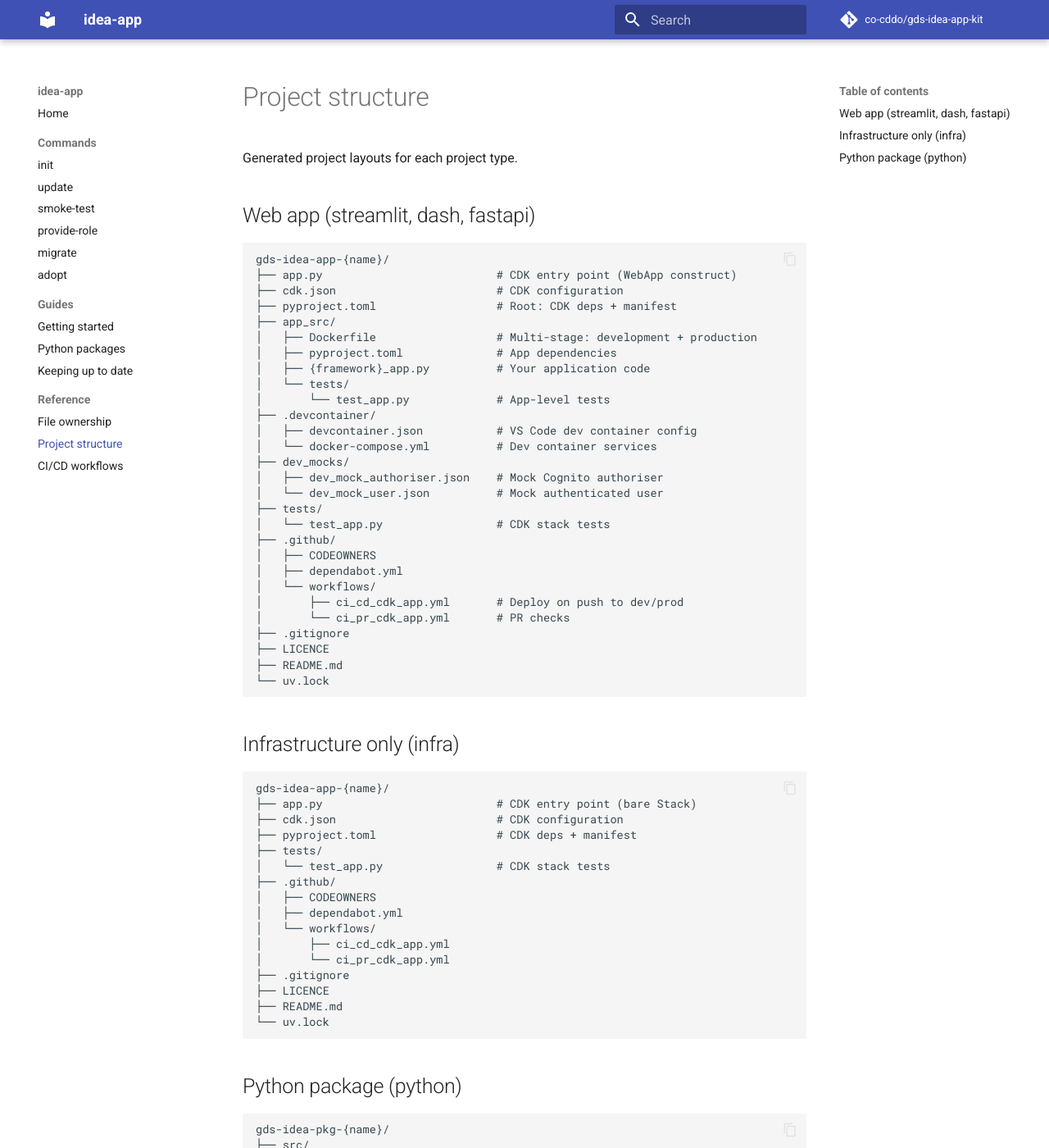
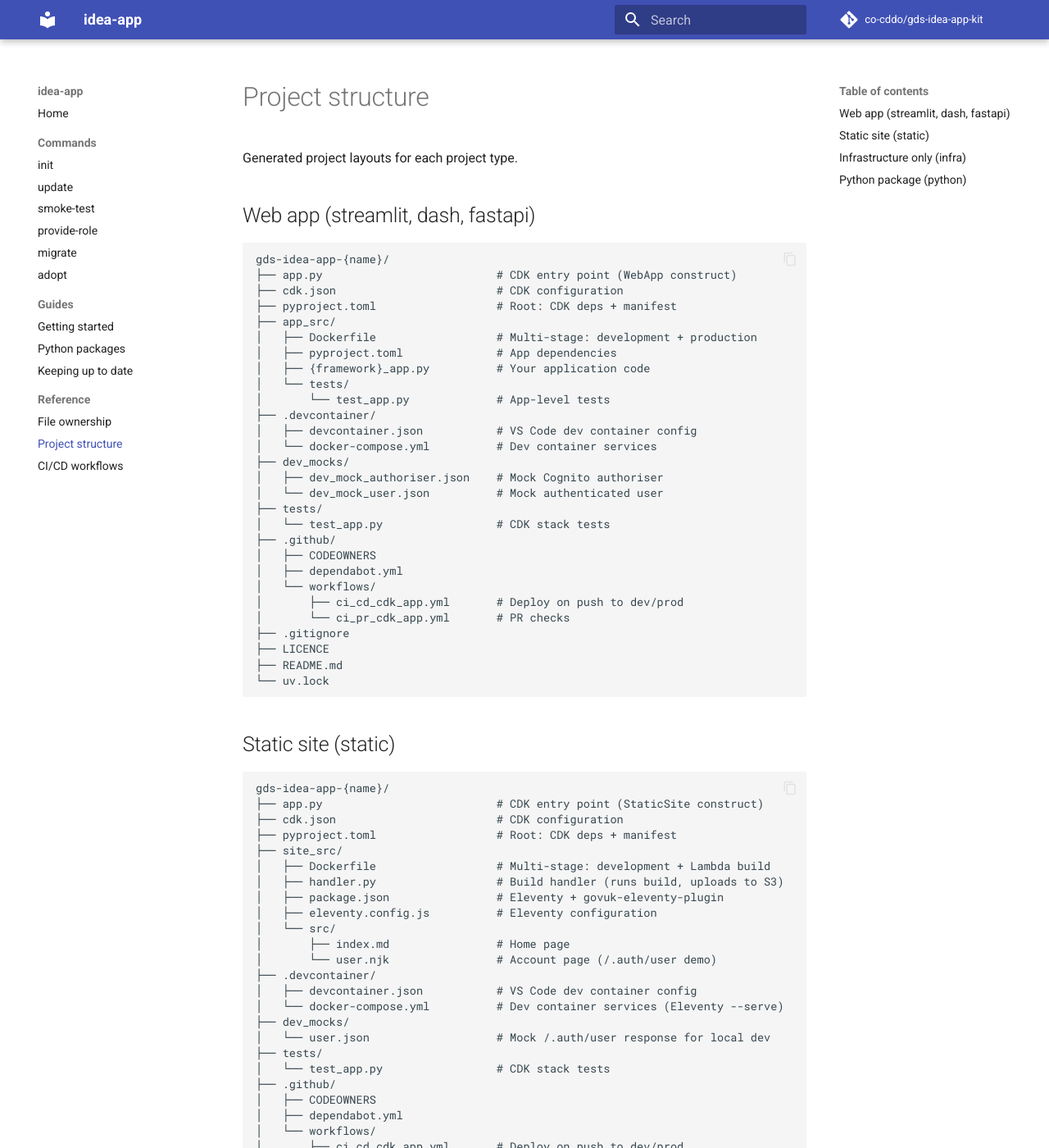
Before and after one commit to co-cddo/gds-idea-app-kit, an MkDocs documentation site: the page built from docs/reference/project-structure.md, in a window 1280 px wide and 1400 px high. Shown: the whole window at 82% size. Built offline with MkDocs 1.6.1 and Material for MkDocs 9.7.7, drawn with Linux system fonts in a browser that asks for light colours; comment, search, counter and statistics services are not loaded.

Commit message:
feat: smoke-test support for static sites + docs coverage
smoke-test:
- Add 'static': '/' to HEALTH_PATHS so 'idea-app smoke-test' works for
  static site projects. Builds and runs the development Docker target
  (same one the devcontainer uses, since there's no 'production'
  container for static sites) and checks the site root returns 200.
- Build message now says 'development' for static sites instead of the
  misleading 'production' (there is no production Docker stage).
- 2 new tests covering the static health path and build message.

docs:
- docs/commands/init.md: document the static project type
- docs/commands/smoke-test.md: document static site behaviour and the
  build-target dry run recommended for full pre-deploy confidence
- docs/reference/file-ownership.md: managed vs user-owned files for
  static site projects
- docs/reference/project-structure.md: generated project layout for
  static sites
- README.md: mention static as a project type option

280 tests passing. mkdocs build --strict succeeds.

````diff
--- a/docs/reference/project-structure.md
+++ b/docs/reference/project-structure.md
@@ -21,6 +21,40 @@ gds-idea-app-{name}/
 ├── dev_mocks/
 │   ├── dev_mock_authoriser.json    # Mock Cognito authoriser
 │   └── dev_mock_user.json          # Mock authenticated user
+├── tests/
+│   └── test_app.py                 # CDK stack tests
+├── .github/
+│   ├── CODEOWNERS
+│   ├── dependabot.yml
+│   └── workflows/
+│       ├── ci_cd_cdk_app.yml       # Deploy on push to dev/prod
+│       └── ci_pr_cdk_app.yml       # PR checks
+├── .gitignore
+├── LICENCE
+├── README.md
+└── uv.lock
+```
+
+## Static site (static)
+
+```
+gds-idea-app-{name}/
+├── app.py                          # CDK entry point (StaticSite construct)
+├── cdk.json                        # CDK configuration
+├── pyproject.toml                  # Root: CDK deps + manifest
+├── site_src/
+│   ├── Dockerfile                  # Multi-stage: development + Lambda build
+│   ├── handler.py                  # Build handler (runs build, uploads to S3)
+│   ├── package.json                # Eleventy + govuk-eleventy-plugin
+│   ├── eleventy.config.js          # Eleventy configuration
+│   └── src/
+│       ├── index.md                # Home page
+│       └── user.njk                # Account page (/.auth/user demo)
+├── .devcontainer/
+│   ├── devcontainer.json           # VS Code dev container config
+│   └── docker-compose.yml          # Dev container services (Eleventy --serve)
+├── dev_mocks/
+│   └── user.json                   # Mock /.auth/user response for local dev
 ├── tests/
 │   └── test_app.py                 # CDK stack tests
 ├── .github/
````
Also changed, not shown: README.md (+3 -3 lines), docs/commands/init.md (+24 -1 lines), docs/commands/smoke-test.md (+21 -4 lines), docs/reference/file-ownership.md (+30 -0 lines), 2 other files.
